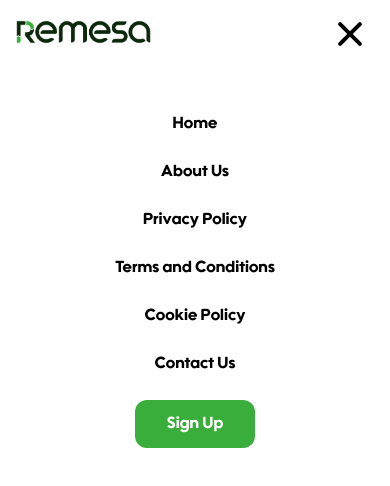
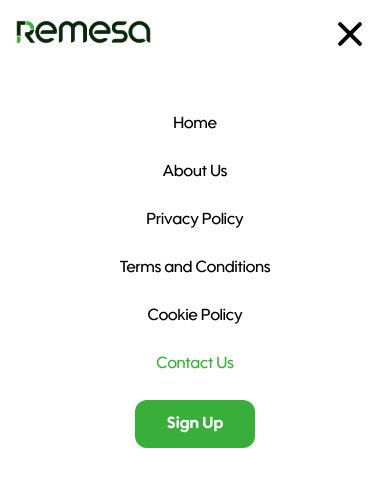
Before and after one commit to hs-07/remesa-frontend, a React (Create React App) app: page /contact in a window 390 px wide. Both pictures are taken after a click on the element 354 px from the left and 32 px from the top of the page. Shown: the top 486 px of the page. Built offline with nearby package versions, Linux system fonts and the light colour scheme.

Commit message:
commiting navlinks bug fix

```diff
--- a/src/components/navbar.jsx
+++ b/src/components/navbar.jsx
@@ -67,12 +67,18 @@ const Navbar = () => {
           <div className="w-full h-[100vh] bg-white z-[99] absolute">
             <ul className="flex flex-col justify-start items-center h-full space-y-6 py-12 font-semibold">
               {Navlinks.map((link, index) => (
-                <li
+                <NavLink
+                  exact
+                  to={link.path}
                   key={index}
-                  className="cursor-pointer font-normal text-black font-semibold"
+                  className={({ isActive }) =>
+                    `cursor-pointer font-[400] text-[16px] ${
+                      isActive ? "text-[#39AE3A]" : "text-black"
+                    }`
+                  }
                 >
                   {link.title}
-                </li>
+                </NavLink>
               ))}
               <button className="text-white bg-[#39AE3A] border-none py-3 px-8 rounded-xl hover:bg-[#247125] transition-all ease-in-out">
                 Sign Up
```
